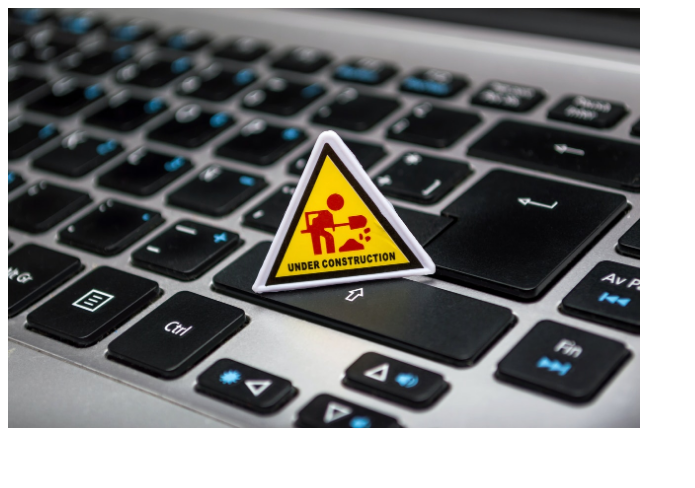
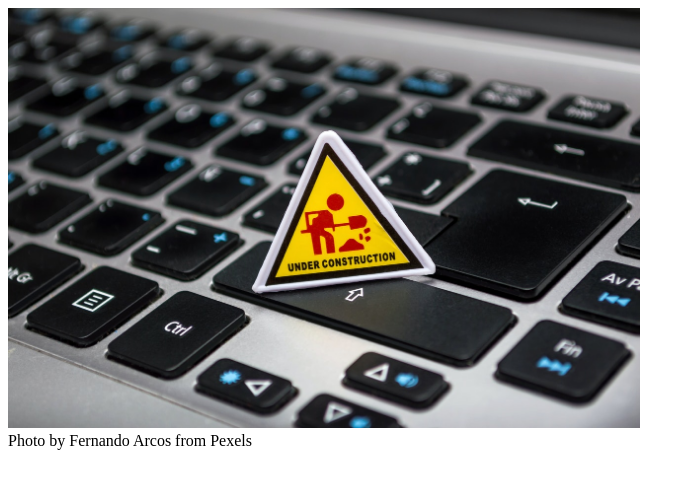
Before and after one commit to calderondiego/calderondiego, a plain HTML site: page index.html in a window 1280 px wide. Shown: the whole page, without its empty margins (0-695 px from the left). Drawn offline with Linux system fonts and the light colour scheme.

Commit message:
added credits to photo

```diff
--- a/index.html
+++ b/index.html
@@ -2,5 +2,6 @@
 <html>
 <body>
 <img src="images/construction.jpg" width="50%" height="50%" alt="Site under construction">
+<figcaption>Photo by Fernando Arcos from Pexels</figcaption>
 </body>
 </html>
```
